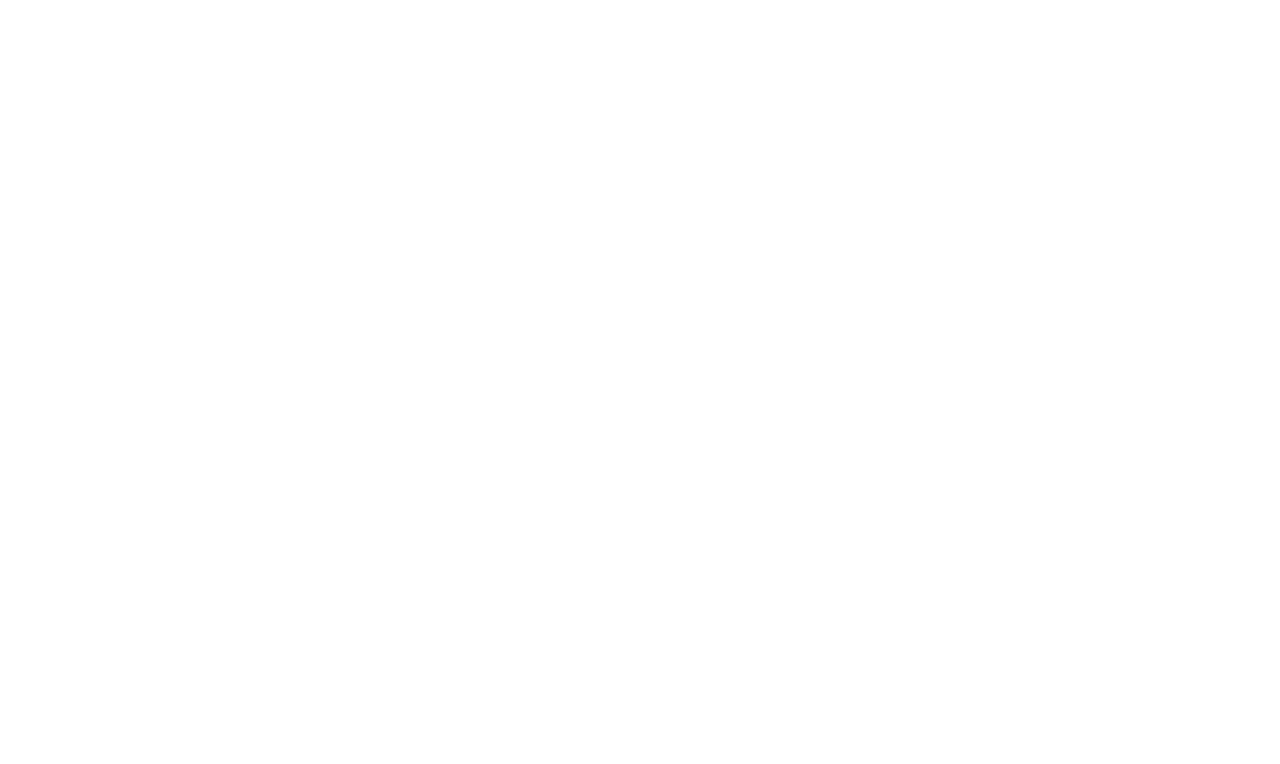
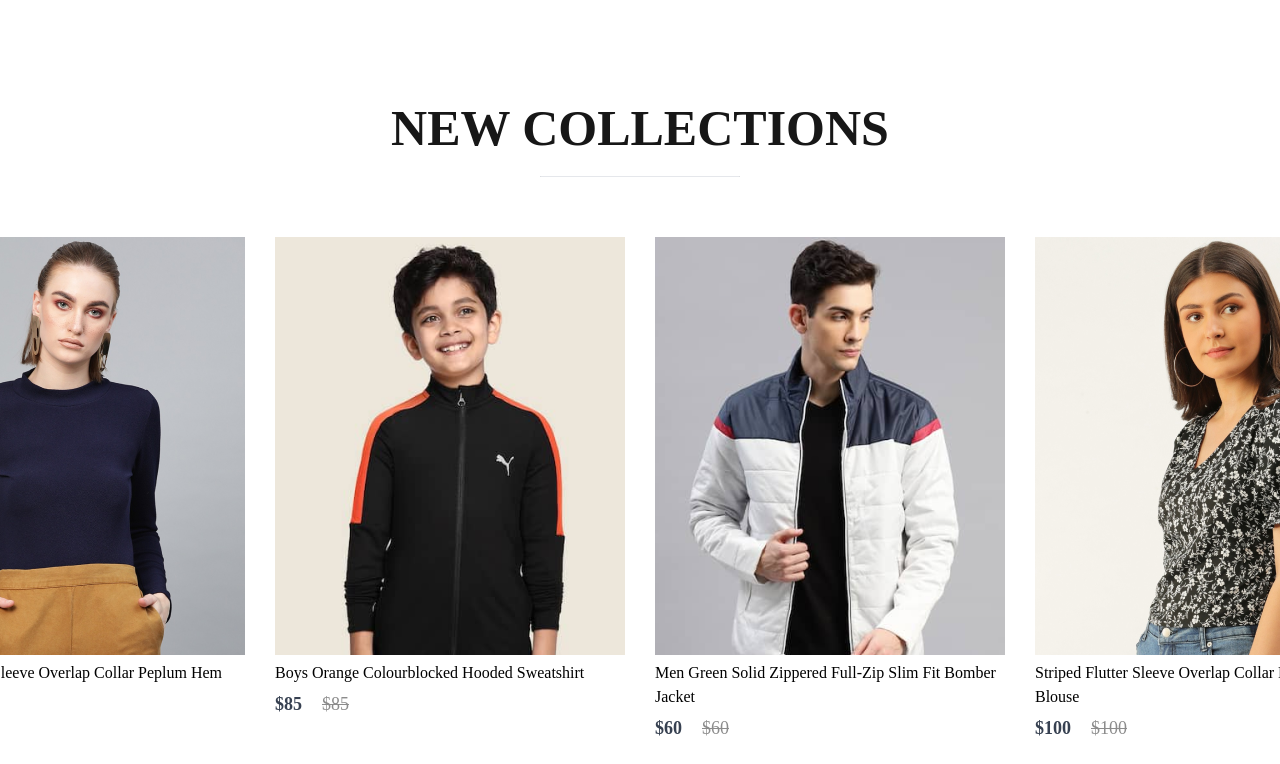
Before and after one commit to Viswaksena-J/ECommerce, a React (Create React App) app in the folder frontend/: page / in a window 1280 px wide. Shown: the part 2156-2920 px from the top of the page. Before the commit the page ends 2247 px from the top, so only its background shows below. Built offline with nearby package versions, Linux system fonts and the light colour scheme.

Commit message:
New Collections(HomePage)

```diff
--- /dev/null
+++ b/frontend/src/Components/NewCollections/NewCollections.css
@@ -0,0 +1,28 @@
+.newcollections{
+    display: flex;
+    flex-direction: column;
+    align-items: center;
+    gap: 10px;
+    height: 90vh;
+}
+
+.newcollections h1{
+    color: #171717;
+    font-size: 50px;
+    font-weight: 600;
+}
+
+.newcollections hr{
+    width: 200px;
+    height: 6px;
+    border-radius: 10px;
+    background: #252525;
+}
+
+.collections{
+    display: grid;
+    grid-template-columns: 1fr 1fr 1fr 1fr;
+    margin-top: 50px;
+    gap: 30px;
+
+}
--- /dev/null
+++ b/frontend/src/Components/NewCollections/NewCollections.jsx
@@ -0,0 +1,29 @@
+import React from "react";
+import "./NewCollections.css";
+import new_collections from "../Assets/new_collections";
+import Item from "../Item/Item";
+
+const NewCollections = () => {
+  return (
+    <div className="newcollections">
+      <h1>NEW COLLECTIONS</h1>
+      <hr />
+      <div className="collections">
+        {new_collections.map((item, i) => {
+          return(
+          <Item
+            key={i}
+            id={item.id}
+            name={item.name}
+            image={item.image}
+            new_price={item.new_price}
+            old_price={item.new_price}
+          />
+          );
+        })}
+      </div>
+    </div>
+  );
+};
+
+export default NewCollections;
--- a/frontend/src/Pages/Shop.jsx
+++ b/frontend/src/Pages/Shop.jsx
@@ -2,6 +2,7 @@
 import Hero from '../Components/Hero/Hero'
 import Popular from '../Components/Popular/Popular'
 import Offers from '../Components/Offers/Offers'
+import NewCollections from '../Components/NewCollections/NewCollections'
 
 const Shop = () => {
   return (
@@ -9,6 +10,7 @@
         <Hero />
         <Popular />
         <Offers />
+        <NewCollections />
     </div>
   )
 }
```
